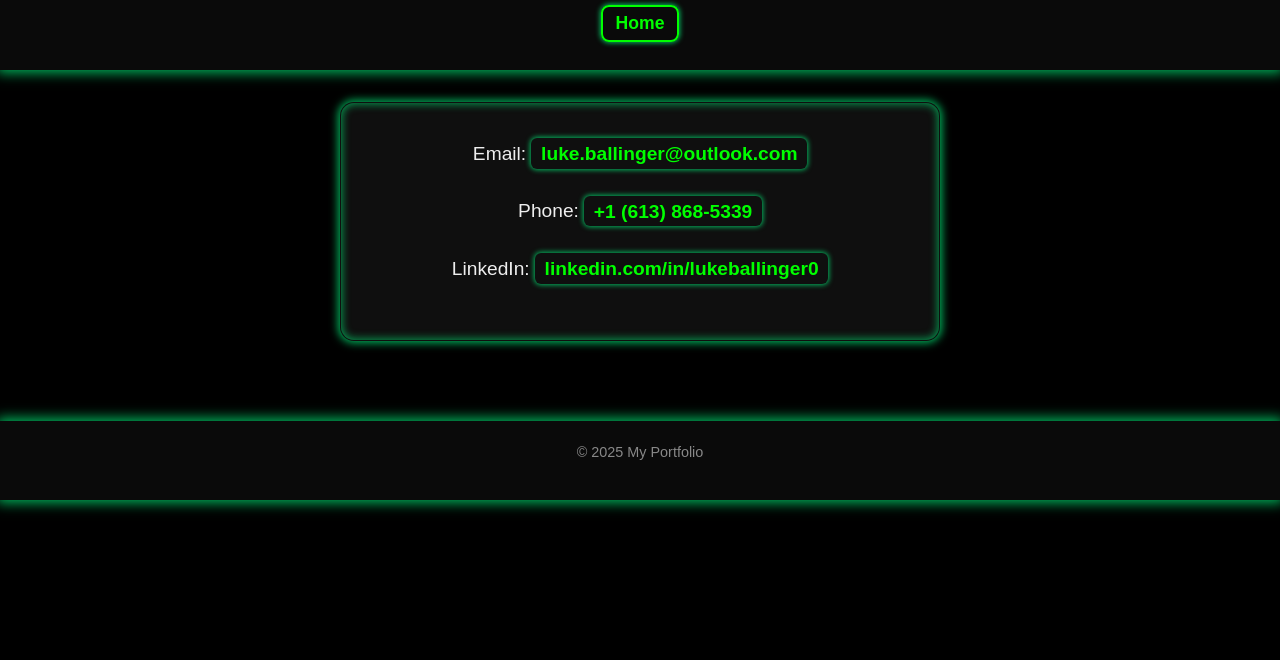
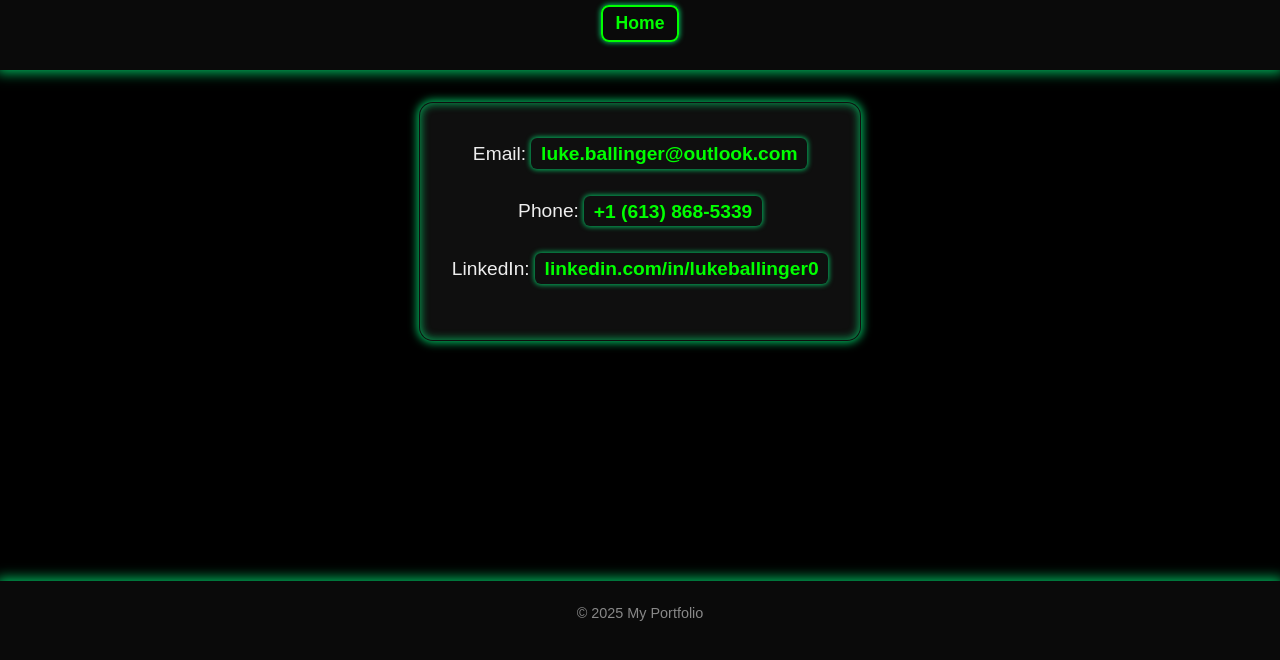
Before and after one commit to LukeBallinger0/portfolio, a plain HTML site: page contact.html in a window 1280 px wide. Shown: the part 140-800 px from the top of the page. Drawn offline with Linux system fonts and the light colour scheme.

Commit message:
Update contact.html

```diff
--- a/contact.html
+++ b/contact.html
@@ -5,9 +5,16 @@
   <meta name="viewport" content="width=device-width, initial-scale=1" />
   <title>Contact Me</title>
   <style>
+    /* Added flexbox layout for footer fix */
+    html, body {
+      height: 100%;
+      margin: 0;
+      display: flex;
+      flex-direction: column;
+    }
+
     body {
       font-family: Arial, sans-serif;
-      margin: 0;
       background-color: #000000; /* Pure black background */
       color: #eee;
       line-height: 1.6;
@@ -59,6 +66,7 @@
       max-width: 600px;
       margin: auto;
       padding: 2rem 1rem;
+      flex-grow: 1; /* Added to push footer down */
     }
 
     .card {
@@ -133,7 +141,7 @@
     <section class="card fade-in">
       <p>Email: <a href="mailto:luke.ballinger@outlook.com" class="contact-link">luke.ballinger@outlook.com</a></p>
       <p>Phone: <a href="tel:+16138685339" class="contact-link">+1 (613) 868-5339</a></p>
-      <p>LinkedIn: <a href="www.linkedin.com/in/lukeballinger0" target="_blank" rel="noopener noreferrer" class="contact-link">linkedin.com/in/lukeballinger0</a></p>
+      <p>LinkedIn: <a href="https://www.linkedin.com/in/lukeballinger0" target="_blank" rel="noopener noreferrer" class="contact-link">linkedin.com/in/lukeballinger0</a></p>
     </section>
   </main>
 
```
